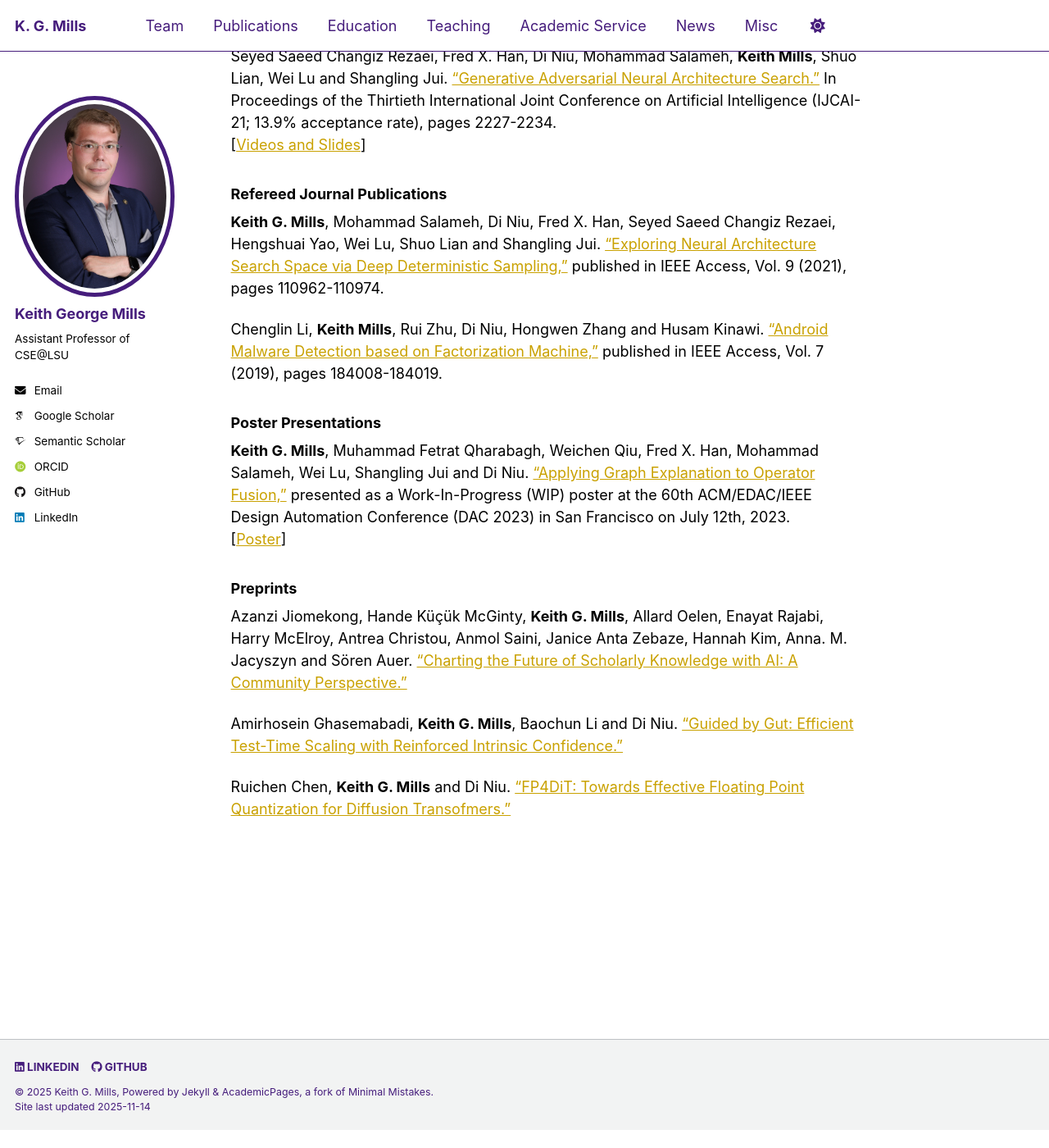
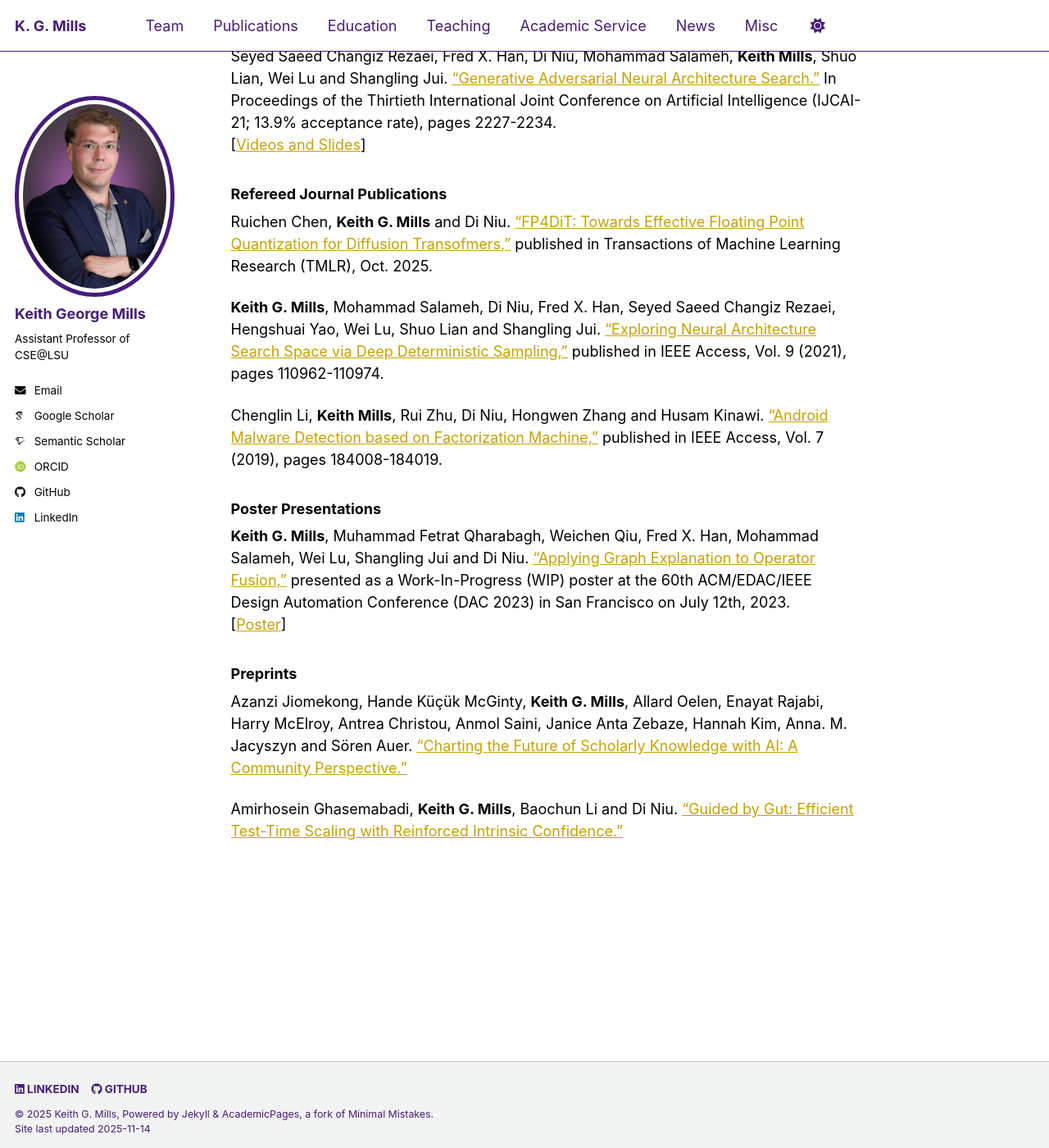
Before and after one commit to kgmills/kgmills.github.io, a Jekyll site: the page built from _pages/publications.md, in a window 1280 px wide and 1400 px high, scrolled down 2161 px. Shown: the whole window at 82% size. Built offline with Jekyll 4.4.1, drawn with Linux system fonts in a browser that asks for light colours; some web fonts are replaced; before the commit the page ends 3539 px from its top, so only the background shows below that; some of the changed lines change nothing that is shown.

Commit message:
FP4DiT accepted to TMLR

```diff
--- a/_pages/publications.md
+++ b/_pages/publications.md
@@ -50,6 +50,8 @@ Seyed Saeed Changiz Rezaei, Fred X. Han, Di Niu, Mohammad Salameh, **Keith Mills
 [<a href="https://ijcai-21.org/videos-slides/?video=3345">Videos and Slides</a>]
 
 ### Refereed Journal Publications
+Ruichen Chen, **Keith G. Mills** and Di Niu. <a href="https://arxiv.org/pdf/2503.15465">"FP4DiT: Towards Effective Floating Point Quantization for Diffusion Transofmers,"</a> published in Transactions of Machine Learning Research (TMLR), Oct. 2025.
+
 **Keith G. Mills**, Mohammad Salameh, Di Niu, Fred X. Han, Seyed Saeed Changiz Rezaei, Hengshuai Yao, Wei Lu, Shuo Lian and Shangling Jui. <a href="../assets/papers/DDAS_IEEEAccess.pdf">"Exploring Neural Architecture Search Space via Deep Deterministic Sampling,"</a> published in IEEE Access, Vol. 9 (2021), pages 110962-110974.
 
 Chenglin Li, **Keith Mills**, Rui Zhu, Di Niu, Hongwen Zhang and Husam Kinawi. <a href="../assets/papers/Android_Malware_Factorization_IEEEAccess.pdf">"Android Malware Detection based on Factorization Machine,"</a> published in IEEE Access, Vol. 7 (2019), pages 184008-184019.
@@ -64,5 +66,3 @@ Chenglin Li, **Keith Mills**, Rui Zhu, Di Niu, Hongwen Zhang and Husam Kinawi. <
 Azanzi Jiomekong, Hande Küçük McGinty, **Keith G. Mills**, Allard Oelen, Enayat Rajabi, Harry McElroy, Antrea Christou, Anmol Saini, Janice Anta Zebaze, Hannah Kim, Anna. M. Jacyszyn and Sören Auer. <a href="https://arxiv.org/abs/2509.02581">"Charting the Future of Scholarly Knowledge with AI: A Community Perspective."</a>
 
 Amirhosein Ghasemabadi, **Keith G. Mills**, Baochun Li and Di Niu. <a href="https://arxiv.org/abs/2505.20325">"Guided by Gut: Efficient Test-Time Scaling with Reinforced Intrinsic Confidence."</a>
-
-Ruichen Chen, **Keith G. Mills** and Di Niu. <a href="https://arxiv.org/pdf/2503.15465">"FP4DiT: Towards Effective Floating Point Quantization for Diffusion Transofmers."</a>
```
